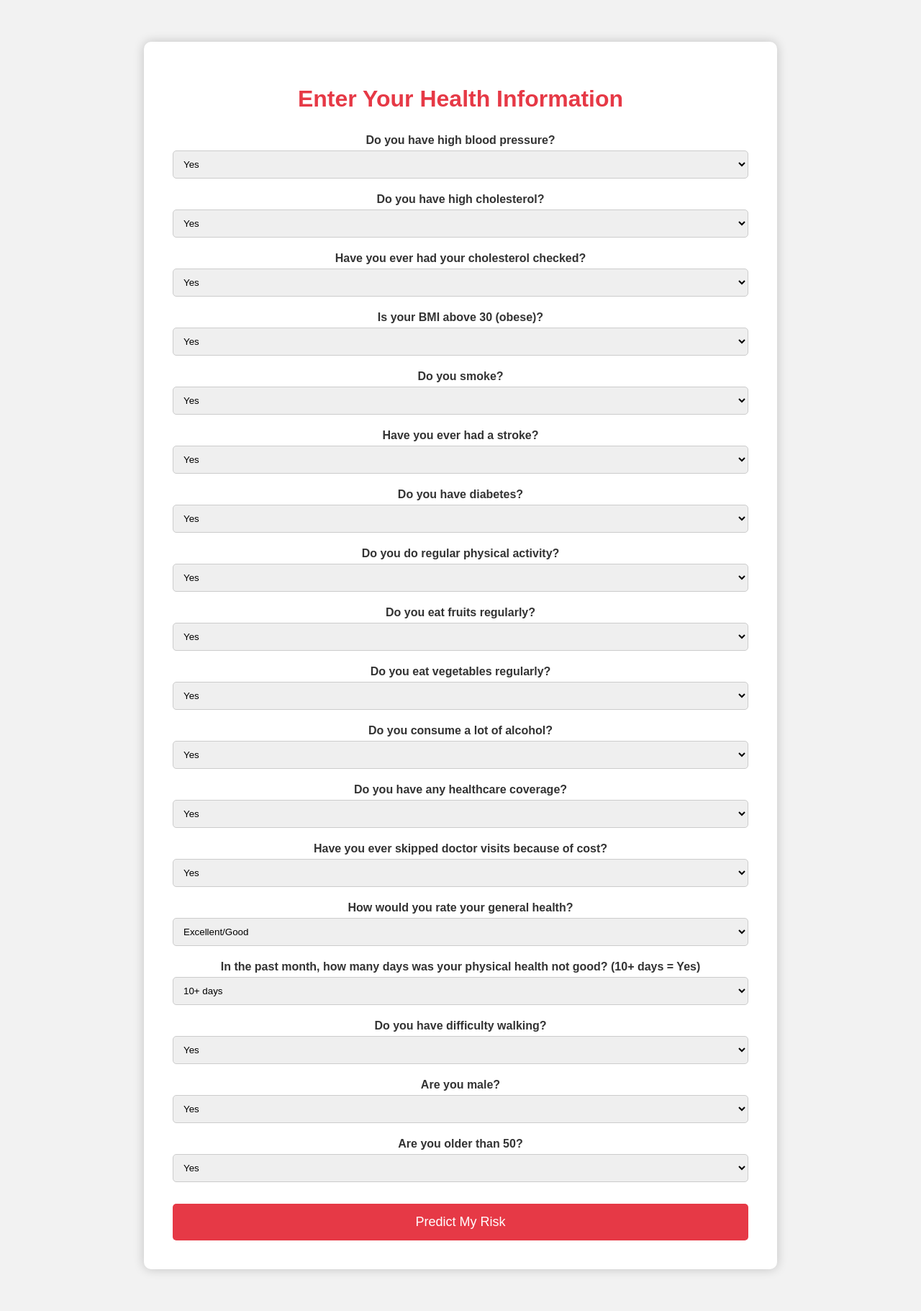
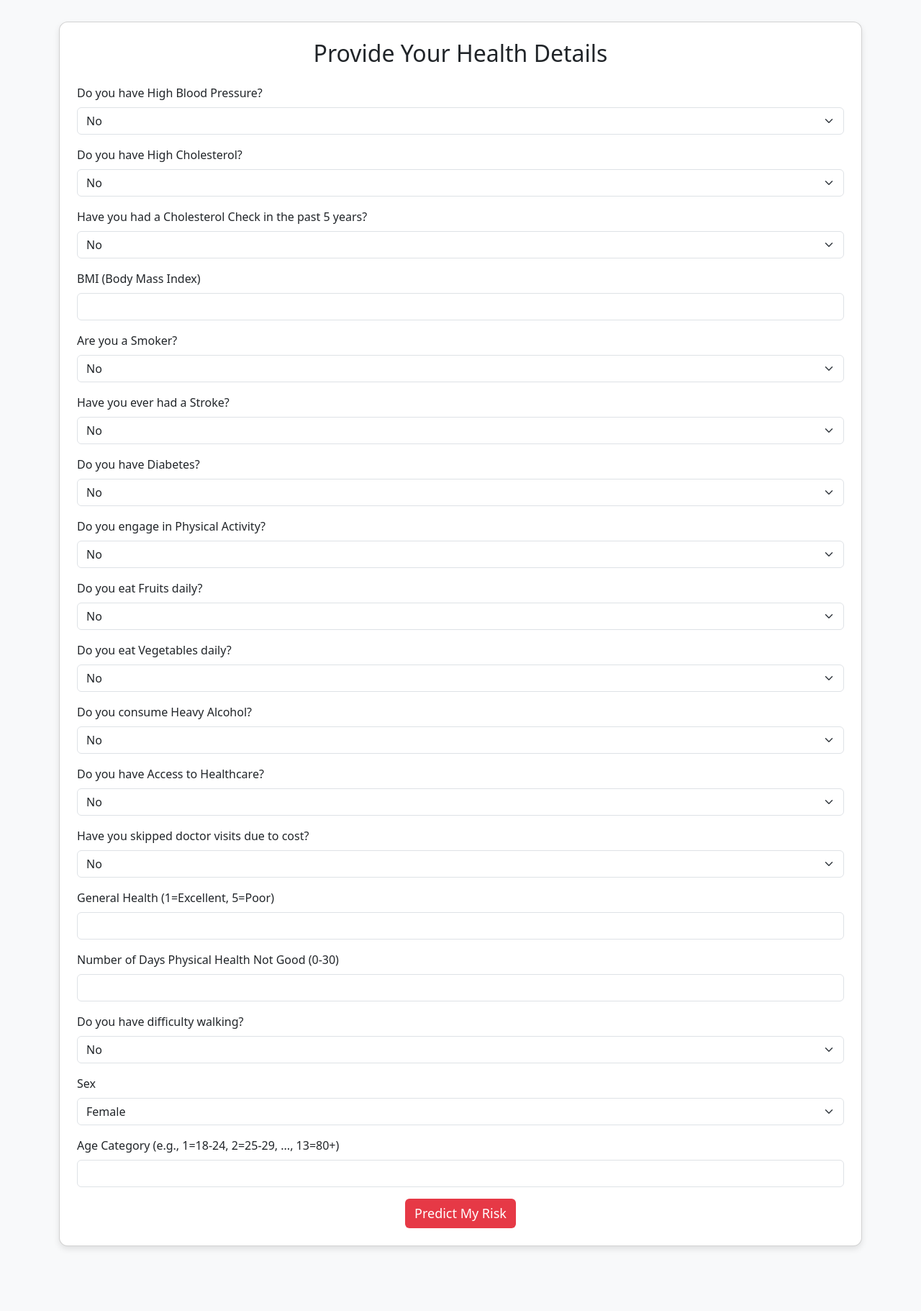
Before and after one commit to CartoonSketch/HDP-Project, a Flask app: page /predict in a window 1280 px wide. Shown: the whole page at 72% size. After the commit the page ends 1735 px from the top, so only its background shows below. Run offline with Flask 3, Linux system fonts and the light colour scheme; parts of the project's set-up code (start-up, migrations or seed data) failed here and were passed over.

Commit message:
Update predict.html

```diff
--- a/templates/predict.html
+++ b/templates/predict.html
@@ -2,52 +2,21 @@
 <html lang="en">
 <head>
     <meta charset="UTF-8">
-    <title>Enter Your Health Details</title>
-    <link rel="stylesheet" href="{{ url_for('static', filename='css/style.css') }}">
+    <title>Enter Your Health Information</title>
+    <link rel="stylesheet" href="https://cdn.jsdelivr.net/npm/bootstrap@5.3.2/dist/css/bootstrap.min.css">
     <style>
         body {
-            font-family: Arial, sans-serif;
-            background-color: #f2f2f2;
-            padding: 50px;
+            background-color: #f8f9fa;
+            padding: 30px;
         }
-        .container {
-            background-color: #ffffff;
-            border-radius: 10px;
-            padding: 40px;
-            max-width: 800px;
-            margin: auto;
-            box-shadow: 0px 0px 15px rgba(0,0,0,0.2);
-        }
-        h1 {
-            color: #e63946;
-            text-align: center;
-        }
-        form {
-            margin-top: 30px;
-        }
-        label {
-            display: block;
-            margin-top: 20px;
-            font-weight: bold;
-            color: #333333;
-        }
-        select {
-            width: 100%;
-            padding: 10px;
-            margin-top: 5px;
-            border-radius: 5px;
-            border: 1px solid #ccc;
+        .card {
+            border-radius: 12px;
+            box-shadow: 0 4px 8px rgba(0,0,0,0.1);
         }
         .btn {
             background-color: #e63946;
             color: white;
-            padding: 15px 30px;
-            border: none;
-            border-radius: 5px;
             font-size: 18px;
-            cursor: pointer;
-            margin-top: 30px;
-            width: 100%;
         }
         .btn:hover {
             background-color: #d62828;
@@ -56,137 +25,166 @@
 </head>
 <body>
 <div class="container">
-        <h1>Enter Your Health Information</h1>
-        <form method="POST" action="{{ url_for('result') }}">
-            <!-- 1. High Blood Pressure -->
-            <label>Do you have high blood pressure?</label>
-            <select name="HighBP" required>
+    <div class="card p-4">
+        <h2 class="mb-4 text-center">Provide Your Health Details</h2>
+        <form method="POST" action="/predict">
+
+            <!-- High BP -->
+            <div class="mb-3">
+                <label class="form-label">Do you have High Blood Pressure?</label>
+                <select class="form-select" name="HighBP">
+                    <option value="0">No</option>
                     <option value="1">Yes</option>
+                </select>
+            </div>
+
+            <!-- High Chol -->
+            <div class="mb-3">
+                <label class="form-label">Do you have High Cholesterol?</label>
+                <select class="form-select" name="HighChol">
                     <option value="0">No</option>
+                    <option value="1">Yes</option>
                 </select>
+            </div>
 
-            <!-- 2. High Cholesterol -->
-            <label>Do you have high cholesterol?</label>
-            <select name="HighChol" required>
+            <!-- Chol Check -->
+            <div class="mb-3">
+                <label class="form-label">Have you had a Cholesterol Check in the past 5 years?</label>
+                <select class="form-select" name="CholCheck">
+                    <option value="0">No</option>
                     <option value="1">Yes</option>
+                </select>
+            </div>
+
+            <!-- BMI -->
+            <div class="mb-3">
+                <label class="form-label">BMI (Body Mass Index)</label>
+                <input type="number" step="0.1" class="form-control" name="BMI" required>
+            </div>
+
+            <!-- Smoker -->
+            <div class="mb-3">
+                <label class="form-label">Are you a Smoker?</label>
+                <select class="form-select" name="Smoker">
                     <option value="0">No</option>
+                    <option value="1">Yes</option>
                 </select>
+            </div>
 
-            <!-- 3. Cholesterol Checked -->
-            <label>Have you ever had your cholesterol checked?</label>
-            <select name="CholCheck" required>
+            <!-- Stroke -->
+            <div class="mb-3">
+                <label class="form-label">Have you ever had a Stroke?</label>
+                <select class="form-select" name="Stroke">
+                    <option value="0">No</option>
                     <option value="1">Yes</option>
+                </select>
+            </div>
+
+            <!-- Diabetes -->
+            <div class="mb-3">
+                <label class="form-label">Do you have Diabetes?</label>
+                <select class="form-select" name="Diabetes">
                     <option value="0">No</option>
+                    <option value="1">Yes</option>
                 </select>
+            </div>
 
-            <!-- 4. BMI > 30 -->
-            <label>Is your BMI above 30 (obese)?</label>
-            <select name="BMI" required>
+            <!-- Physical Activity -->
+            <div class="mb-3">
+                <label class="form-label">Do you engage in Physical Activity?</label>
+                <select class="form-select" name="PhysActivity">
+                    <option value="0">No</option>
                     <option value="1">Yes</option>
+                </select>
+            </div>
+
+            <!-- Fruits -->
+            <div class="mb-3">
+                <label class="form-label">Do you eat Fruits daily?</label>
+                <select class="form-select" name="Fruits">
                     <option value="0">No</option>
+                    <option value="1">Yes</option>
                 </select>
+            </div>
 
-            <!-- 5. Smoker -->
-            <label>Do you smoke?</label>
-            <select name="Smoker" required>
+            <!-- Veggies -->
+            <div class="mb-3">
+                <label class="form-label">Do you eat Vegetables daily?</label>
+                <select class="form-select" name="Veggies">
+                    <option value="0">No</option>
                     <option value="1">Yes</option>
+                </select>
+            </div>
+
+            <!-- Alcohol -->
+            <div class="mb-3">
+                <label class="form-label">Do you consume Heavy Alcohol?</label>
+                <select class="form-select" name="HvyAlcoholConsump">
                     <option value="0">No</option>
+                    <option value="1">Yes</option>
                 </select>
+            </div>
 
-            <!-- 6. Stroke History -->
-            <label>Have you ever had a stroke?</label>
-            <select name="Stroke" required>
+            <!-- Healthcare -->
+            <div class="mb-3">
+                <label class="form-label">Do you have Access to Healthcare?</label>
+                <select class="form-select" name="AnyHealthcare">
+                    <option value="0">No</option>
                     <option value="1">Yes</option>
+                </select>
+            </div>
+
+            <!-- No Doctor due to Cost -->
+            <div class="mb-3">
+                <label class="form-label">Have you skipped doctor visits due to cost?</label>
+                <select class="form-select" name="NoDocbcCost">
                     <option value="0">No</option>
+                    <option value="1">Yes</option>
                 </select>
+            </div>
 
-            <!-- 7. Diabetes -->
-            <label>Do you have diabetes?</label>
-            <select name="Diabetes" required>
+            <!-- General Health -->
+            <div class="mb-3">
+                <label class="form-label">General Health (1=Excellent, 5=Poor)</label>
+                <input type="number" min="1" max="5" class="form-control" name="GenHlth" required>
+            </div>
+
+            <!-- Physical Health -->
+            <div class="mb-3">
+                <label class="form-label">Number of Days Physical Health Not Good (0-30)</label>
+                <input type="number" min="0" max="30" class="form-control" name="PhysHlth" required>
+            </div>
+
+            <!-- Difficulty Walking -->
+            <div class="mb-3">
+                <label class="form-label">Do you have difficulty walking?</label>
+                <select class="form-select" name="DiffWalk">
+                    <option value="0">No</option>
                     <option value="1">Yes</option>
-                <option value="0">No</option>
                 </select>
+            </div>
 
-            <!-- 8. Physically Active -->
-            <label>Do you do regular physical activity?</label>
-            <select name="PhysActivity" required>
-                <option value="1">Yes</option>
-                <option value="0">No</option>
+            <!-- Sex -->
+            <div class="mb-3">
+                <label class="form-label">Sex</label>
+                <select class="form-select" name="Sex">
+                    <option value="0">Female</option>
+                    <option value="1">Male</option>
                 </select>
+            </div>
 
-            <!-- 9. Eat Fruits Regularly -->
-            <label>Do you eat fruits regularly?</label>
-            <select name="Fruits" required>
-                <option value="1">Yes</option>
-                <option value="0">No</option>
-            </select>
+            <!-- Age -->
+            <div class="mb-3">
+                <label class="form-label">Age Category (e.g., 1=18-24, 2=25-29, ..., 13=80+)</label>
+                <input type="number" min="1" max="13" class="form-control" name="Age" required>
+            </div>
 
-            <!-- 10. Eat Vegetables Regularly -->
-            <label>Do you eat vegetables regularly?</label>
-            <select name="Veggies" required>
-                <option value="1">Yes</option>
-                <option value="0">No</option>
-            </select>
-
-            <!-- 11. Heavy Alcohol Consumption -->
-            <label>Do you consume a lot of alcohol?</label>
-            <select name="HvyAlcoholConsump" required>
-                <option value="1">Yes</option>
-                <option value="0">No</option>
-            </select>
-
-            <!-- 12. Healthcare Coverage -->
-            <label>Do you have any healthcare coverage?</label>
-            <select name="AnyHealthcare" required>
-                <option value="1">Yes</option>
-                <option value="0">No</option>
-            </select>
-
-            <!-- 13. Skipped Doctor Visits Due to Cost -->
-            <label>Have you ever skipped doctor visits because of cost?</label>
-            <select name="NoDocbcCost" required>
-                <option value="1">Yes</option>
-                <option value="0">No</option>
-            </select>
-
-            <!-- 14. General Health (Fair/Poor vs Good/Excellent) -->
-            <label>How would you rate your general health?</label>
-            <select name="GenHlth" required>
-                <option value="0">Excellent/Good</option>
-                <option value="1">Fair/Poor</option>
-            </select>
-
-            <!-- 15. Physical Health (Days Not Good) -->
-            <label>In the past month, how many days was your physical health not good? (10+ days = Yes)</label>
-            <select name="PhysHlth" required>
-                <option value="1">10+ days</option>
-                <option value="0">Less than 10 days</option>
-            </select>
-
-            <!-- 16. Difficulty Walking -->
-            <label>Do you have difficulty walking?</label>
-            <select name="DiffWalk" required>
-                <option value="1">Yes</option>
-                <option value="0">No</option>
-            </select>
-
-            <!-- 17. Sex -->
-            <label>Are you male?</label>
-            <select name="Sex" required>
-                <option value="1">Yes</option>
-                <option value="0">No</option>
-            </select>
-
-            <!-- 18. Age > 50 -->
-            <label>Are you older than 50?</label>
-            <select name="Age" required>
-                <option value="1">Yes</option>
-                <option value="0">No</option>
-            </select>
-
-            <!-- Submit button -->
+            <!-- Submit -->
+            <div class="text-center">
                 <button type="submit" class="btn">Predict My Risk</button>
+            </div>
         </form>
+    </div>
 </div>
 </body>
 </html>
```
Lines whose indentation alone changed are shown as unchanged.
